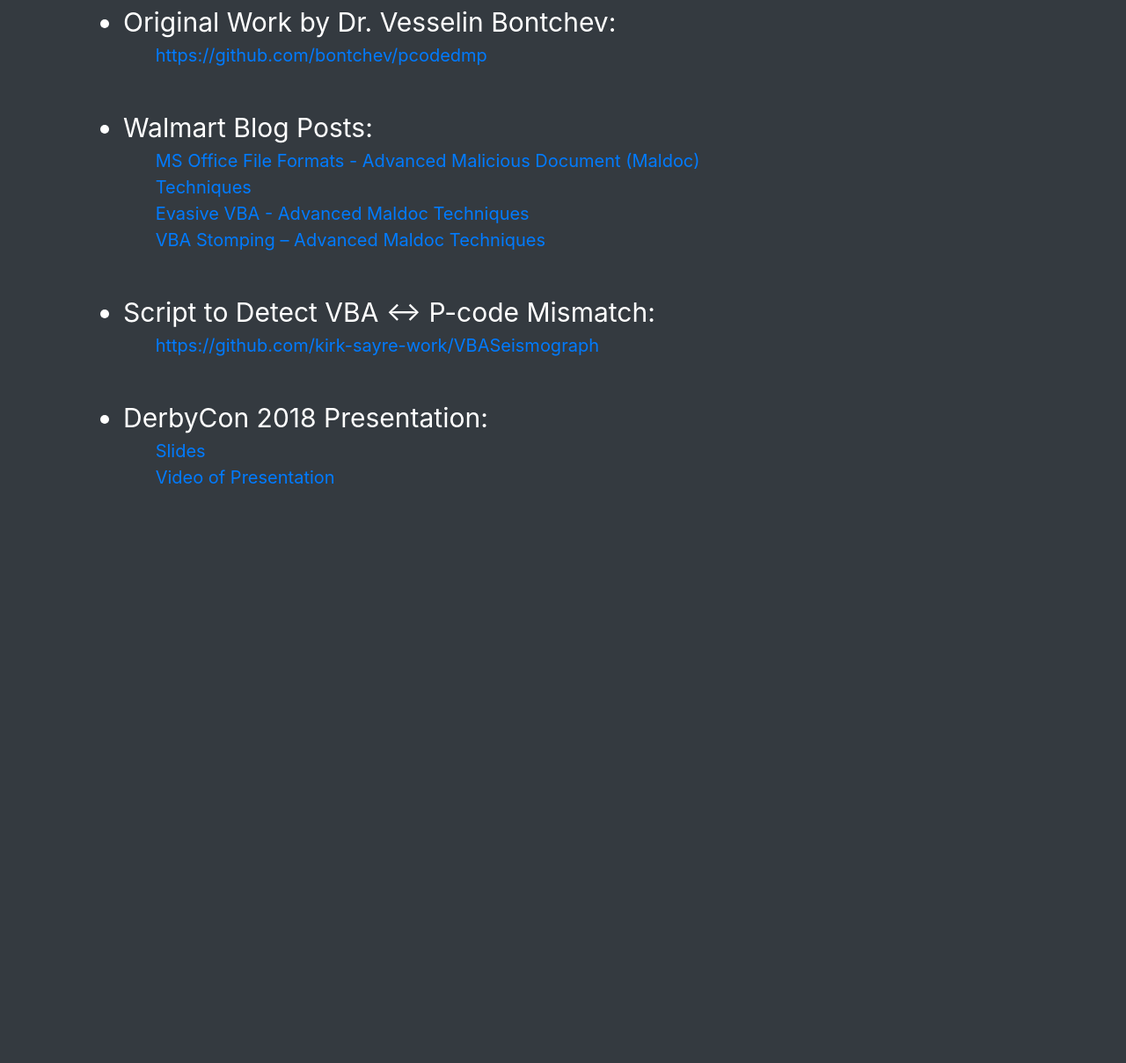
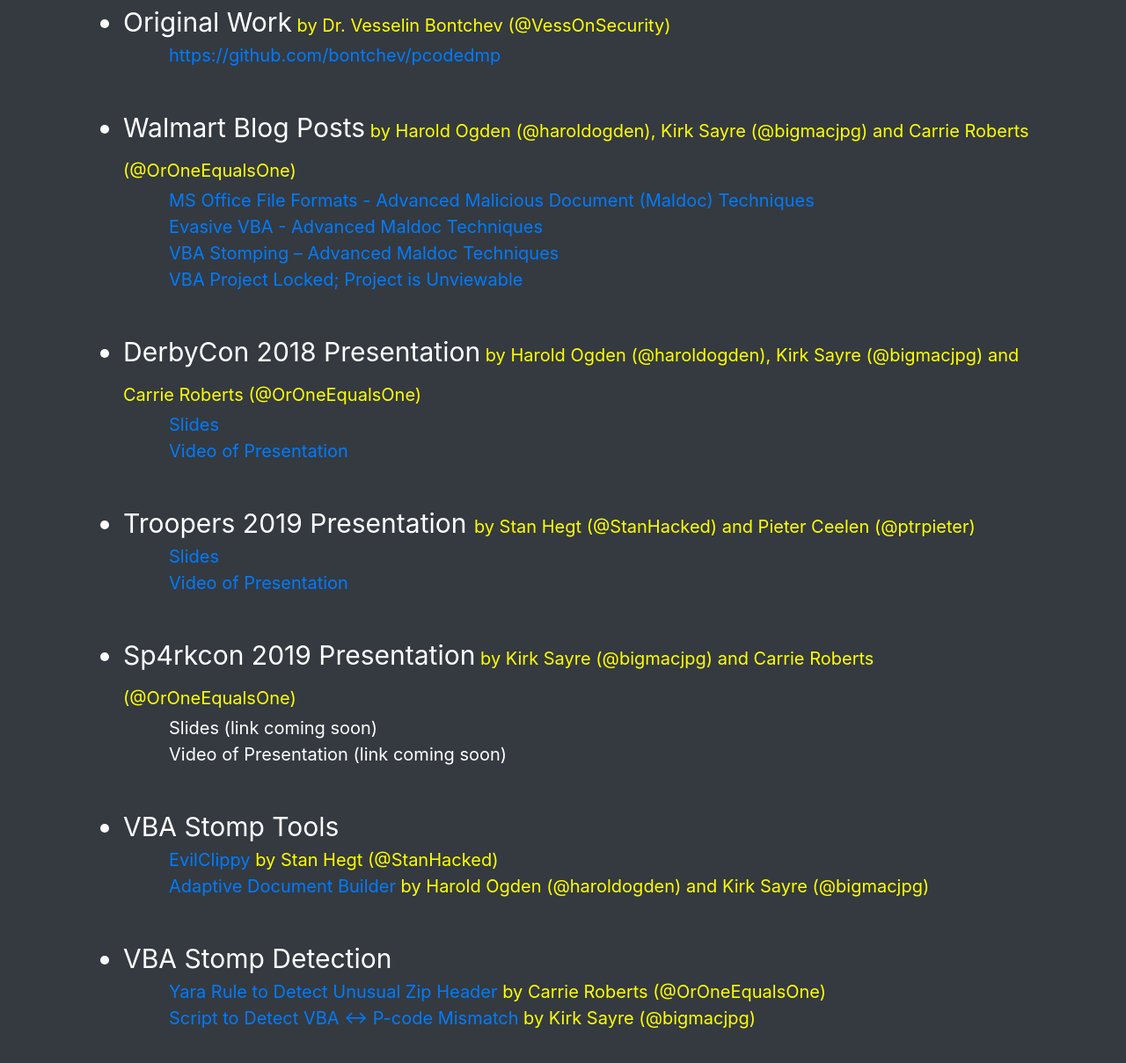
Before and after one commit to vbastomp/vbastomp.github.io, a plain HTML site: page index.html in a window 1280 px wide. Shown: the part 565-1774 px from the top of the page at 88% size. Before the commit the page ends 1235 px from the top, so only its background shows below. Drawn offline with nearby package versions, Linux system fonts and the light colour scheme.

Commit message:
updates before Sp4rkcon presentation

```diff
--- a/index.html
+++ b/index.html
@@ -15,20 +15,34 @@
           <img id="logo" class="img-fluid" src="logo.png">
 		    <div class="img-fluid" id="linksDiv">
                 <ul >
-                    <li>Original Work by Dr. Vesselin Bontchev:</li>
+                    <li>Original Work<span id="by"> by Dr. Vesselin Bontchev (@VessOnSecurity)</span></li>
                     <li id="links"><a href="https://github.com/bontchev/pcodedmp">https://github.com/bontchev/pcodedmp</a></li>
                     </br>
-					<li>Walmart Blog Posts:</li>
+					<li>Walmart Blog Posts<span id="by"> by Harold Ogden (@haroldogden), Kirk Sayre (@bigmacjpg) and Carrie Roberts (@OrOneEqualsOne)</span></li>
 					<li id="links"><a href="https://medium.com/walmartlabs/ms-office-file-formats-advanced-malicious-document-maldoc-techniques-b5f948950fdf">MS Office File Formats - Advanced Malicious Document (Maldoc) Techniques</a></li>
 					<li id="links"><a href="https://medium.com/walmartlabs/evasive-vba-advanced-maldoc-techniques-1365e9373f80">Evasive VBA - Advanced Maldoc Techniques</a></li>
 					<li id="links"><a href="https://medium.com/walmartlabs/vba-stomping-advanced-maldoc-techniques-612c484ab278">VBA Stomping – Advanced Maldoc Techniques</a></li>
+					<li id="links"><a href="https://medium.com/walmartlabs/vba-project-locked-project-is-unviewable-4d6a0b2e7cac">VBA Project Locked; Project is Unviewable</a></li>
 					</br>
-					<li>Script to Detect VBA <-> P-code Mismatch:</li>
-					<li id="links"><a href="https://github.com/kirk-sayre-work/VBASeismograph">https://github.com/kirk-sayre-work/VBASeismograph<a></li>
+					<li><a>DerbyCon 2018 Presentation</a><span id="by"> by Harold Ogden (@haroldogden), Kirk Sayre (@bigmacjpg) and Carrie Roberts (@OrOneEqualsOne)</span></li>
+					<li id="links"><a href="https://github.com/clr2of8/Presentations/blob/master/DerbyCon2018-VBAstomp-Final-WalmartRedact.pdf">Slides</a></li>
+					<li id="links"><a href="http://www.irongeek.com/i.php?page=videos/derbycon8/track-3-06-vba-stomping-advanced-malware-techniques-carrie-roberts-kirk-sayre-harold-ogden-">Video of Presentation</a></li>
 					</br>
-					<li><a>DerbyCon 2018 Presentation:</a></li>
-					<li id="links"><a href="DerbyCon2018-VBAstomp-Final-WalmartRedact.pptx">Slides</a></li>
-					<li id="links"><a href="http://www.irongeek.com/i.php?page=videos/derbycon8/track-3-06-vba-stomping-advanced-malware-techniques-carrie-roberts-kirk-sayre-harold-ogden-">Video of Presentation</a></li>
+					<li><a>Troopers 2019 Presentation</a> <span id="by"> by Stan Hegt (@StanHacked) and Pieter Ceelen (@ptrpieter)</span></li>
+					<li id="links"><a href="https://github.com/outflanknl/Presentations/blob/master/Troopers19_MS_Office_file_format_sorcery.pdf">Slides</a></li>
+					<li id="links"><a href="https://www.youtube.com/watch?v=iXvvQ5XML7g">Video of Presentation</a></li>
+					</br>
+					<li><a>Sp4rkcon 2019 Presentation</a><span id="by"> by Kirk Sayre (@bigmacjpg) and Carrie Roberts (@OrOneEqualsOne)</span></li>
+					<li id="links"><a >Slides (link coming soon)</a></li>
+					<li id="links"><a >Video of Presentation (link coming soon)</a></li>
+					</br>
+					<li><a>VBA Stomp Tools</a></li>
+					<li id="links"><a href="https://github.com/outflanknl/EvilClippy">EvilClippy</a><span id="by"> by Stan Hegt (@StanHacked)</span></li>
+					<li id="links"><a href="https://github.com/haroldogden/adb">Adaptive Document Builder</a><span id="by"> by Harold Ogden (@haroldogden) and Kirk Sayre (@bigmacjpg)</span></li>
+					</br>
+					<li>VBA Stomp Detection</li>
+					<li id="links"><a href="https://github.com/clr2of8/YaraRules/blob/master/unusual_office_zip_header">Yara Rule to Detect Unusual Zip Header</a><span id="by"> by Carrie Roberts (@OrOneEqualsOne)</span></li>
+					<li id="links"><a href="https://github.com/kirk-sayre-work/VBASeismograph">Script to Detect VBA <-> P-code Mismatch</a><span id="by"> by Kirk Sayre (@bigmacjpg)</span></li>
                 </ul>
             </div>
         </div>
--- a/styles.css
+++ b/styles.css
@@ -11,6 +11,12 @@
 	color: white;
 }
 
+#by {
+    display: inline;
+    justify-content: left;
+	font-size: 20px;
+	color: yellow;
+}
 #logo {
 	max-width: 600px;
 	margin-bottom: 5%;
```
